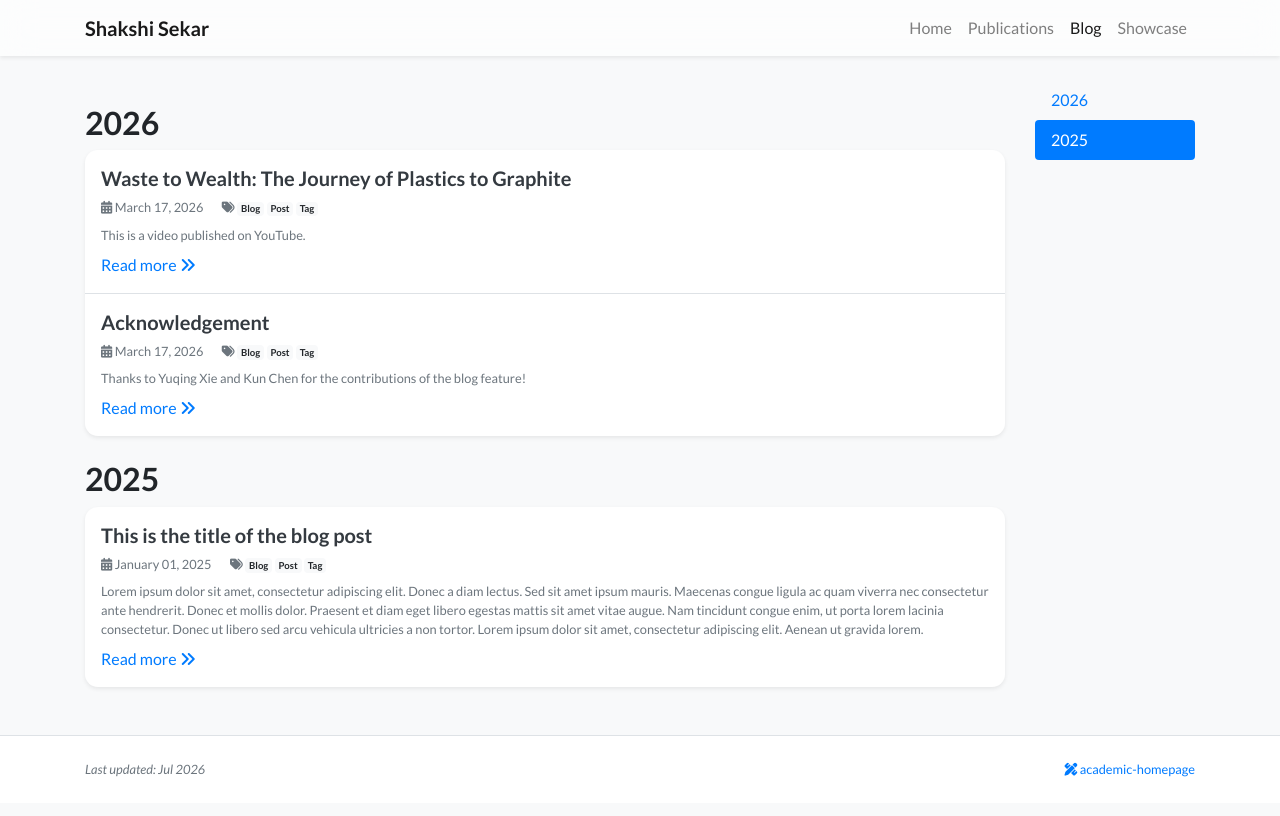
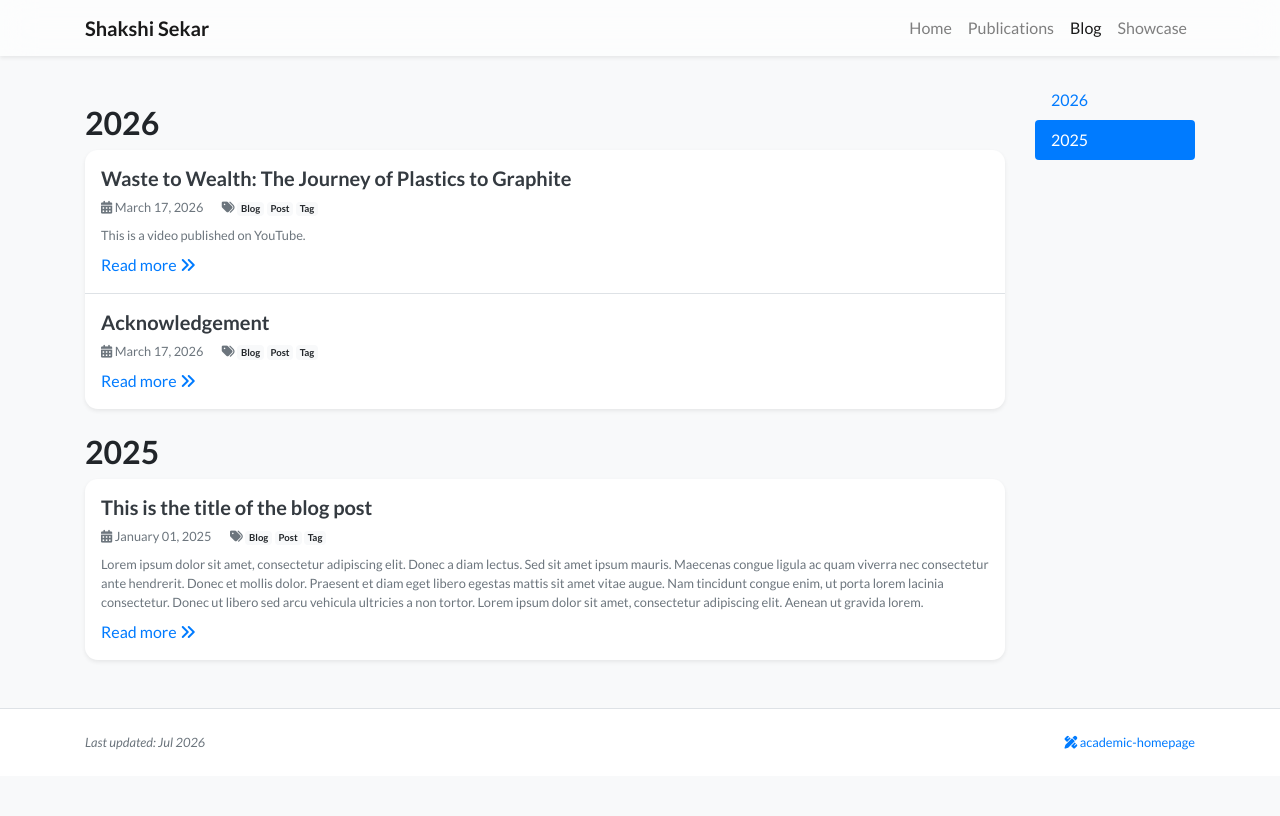
Before and after one commit to ShakshiSekar/ShakshiSekar.github.io, a Jekyll site: the page built from blog.html, in a window 1280 px wide. Shown: the top 816 px of the page. Built offline with Jekyll 4.4.1, drawn with Linux system fonts in a browser that asks for light colours; nearby versions of some CDN libraries; a style sheet for code colours, icons or effects is not loaded.

Commit message:
2026-03-17-acknowledgement.md

```diff
--- a/_posts/2026-03-17-acknowledgement.md
+++ b/_posts/2026-03-17-acknowledgement.md
@@ -8,9 +8,6 @@ tags:
   - Tag
 ---
 
-
-Thanks to [Yuqing Xie](https://yqxie99.github.io/) and [Kun Chen](https://kwen-chen.github.io/) for the contributions of the blog feature!
-
 <div style="position: relative; padding-bottom: 56.25%; height: 0; overflow: hidden;">
-  <iframe style="position: absolute; top: 0; left: 0; width: 100%; height: 100%;" src="https://www.youtube.com/embed/watch?v=HIvaTdhtTF8" title="YouTube video player" frameborder="0" allowfullscreen></iframe>
+  <iframe width="560" height="315" src="https://www.youtube.com/embed/HIvaTdhtTF8" title="YouTube video player" frameborder="0" allow="accelerometer; autoplay; clipboard-write; encrypted-media; gyroscope; picture-in-picture" allowfullscreen></iframe>
 </div>
```
